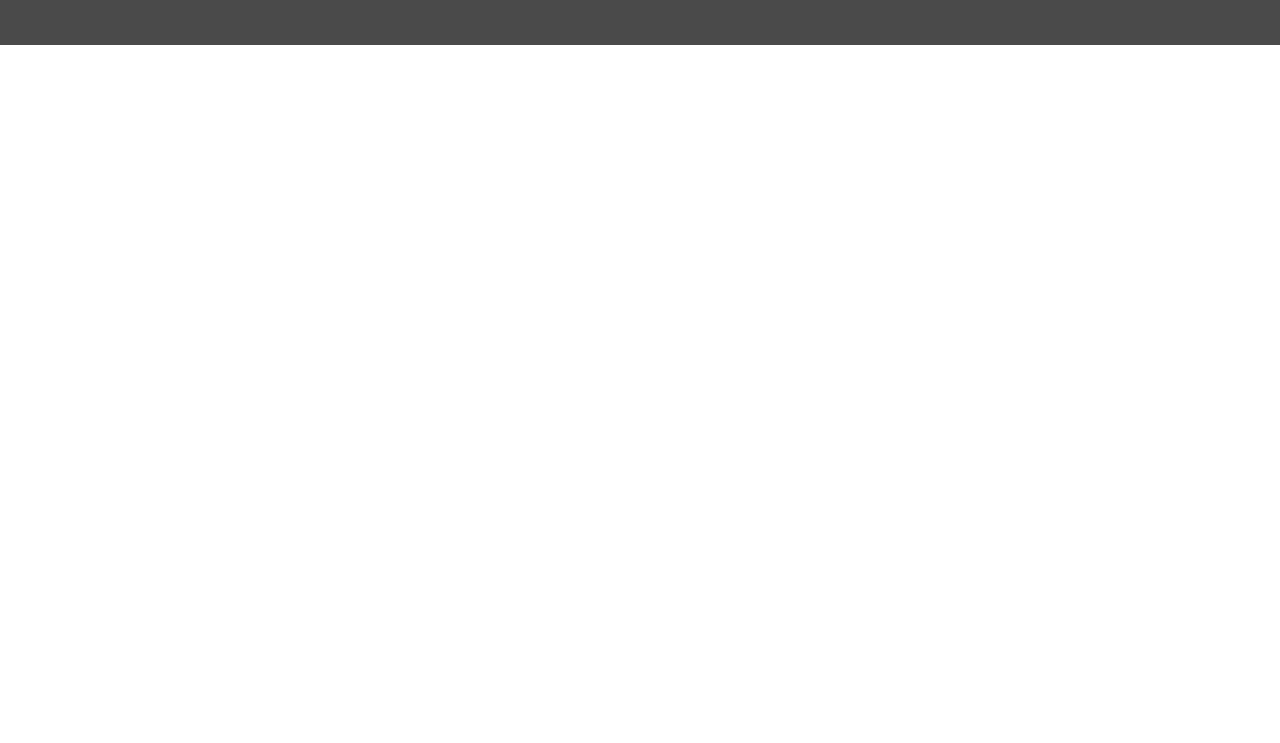
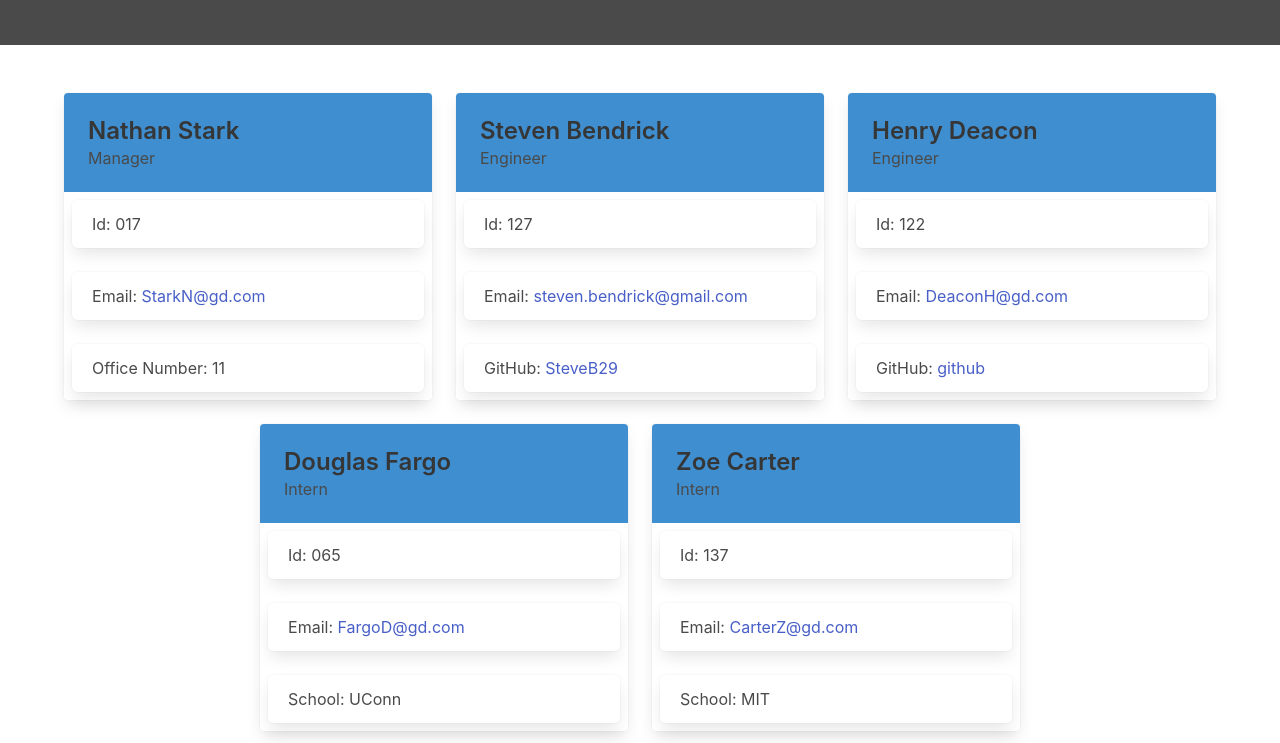
Before and after one commit to SteveB29/team-profile-generator, a website: page dist/index.html in a window 1280 px wide. Shown: the part 87-830 px from the top of the page. Before the commit the page ends 800 px from the top, so only its background shows below. Drawn offline with nearby package versions, Linux system fonts and the light colour scheme.

Commit message:
added video walkthrough and demo file

```diff
--- a/dist/index.html
+++ b/dist/index.html
@@ -18,5 +18,142 @@
     </div>
   </header>
 
+  <div class="container is-max-widescreen">
+
+    <div class="columns is-multiline is-centered">
+
+    <div class="column is-one-third">
+      <div class="card">
+        <div class="card-content has-background-info">
+          <div class="media">
+            <div class="media-content">
+              <p class="title is-4">Nathan Stark</p>
+              <p class="subtitle is-6">Manager</p>
+            </div>
+          </div>
+        </div>
+        <div class="card-content p-2">
+          <div class="content">
+            <div class="box py-3">
+              <p>Id: 017</p>
+            </div>
+            <div class="box py-3">
+              <p>Email: <a href="mailto:StarkN@gd.com" target="_blank">StarkN@gd.com</a></p>
+            </div>
+            <div class="box py-3">
+              <p>Office Number: 11</p>
+            </div>
+          </div>
+        </div>
+      </div>
+    </div>
+
+    <div class="column is-one-third">
+      <div class="card">
+        <div class="card-content has-background-info">
+          <div class="media">
+            <div class="media-content">
+              <p class="title is-4">Steven Bendrick</p>
+              <p class="subtitle is-6">Engineer</p>
+            </div>
+          </div>
+        </div>
+        <div class="card-content p-2">
+          <div class="content">
+            <div class="box py-3">
+              <p>Id: 127</p>
+            </div>
+            <div class="box py-3">
+              <p>Email: <a href="mailto:steven.bendrick@gmail.com" target="_blank">steven.bendrick@gmail.com</a></p>
+            </div>
+            <div class="box py-3">
+              <p>GitHub: <a href="https://github.com/SteveB29" target="_blank">SteveB29</a></p>
+            </div>
+          </div>
+        </div>
+      </div>
+    </div>
+
+    <div class="column is-one-third">
+      <div class="card">
+        <div class="card-content has-background-info">
+          <div class="media">
+            <div class="media-content">
+              <p class="title is-4">Henry Deacon</p>
+              <p class="subtitle is-6">Engineer</p>
+            </div>
+          </div>
+        </div>
+        <div class="card-content p-2">
+          <div class="content">
+            <div class="box py-3">
+              <p>Id: 122</p>
+            </div>
+            <div class="box py-3">
+              <p>Email: <a href="mailto:DeaconH@gd.com" target="_blank">DeaconH@gd.com</a></p>
+            </div>
+            <div class="box py-3">
+              <p>GitHub: <a href="https://github.com/github" target="_blank">github</a></p>
+            </div>
+          </div>
+        </div>
+      </div>
+    </div>
+
+    <div class="column is-one-third">
+      <div class="card">
+        <div class="card-content has-background-info">
+          <div class="media">
+            <div class="media-content">
+              <p class="title is-4">Douglas Fargo</p>
+              <p class="subtitle is-6">Intern</p>
+            </div>
+          </div>
+        </div>
+        <div class="card-content p-2">
+          <div class="content">
+            <div class="box py-3">
+              <p>Id: 065</p>
+            </div>
+            <div class="box py-3">
+              <p>Email: <a href="mailto:FargoD@gd.com" target="_blank">FargoD@gd.com</a></p>
+            </div>
+            <div class="box py-3">
+              <p>School: UConn</p>
+            </div>
+          </div>
+        </div>
+      </div>
+    </div>
+
+    <div class="column is-one-third">
+      <div class="card">
+        <div class="card-content has-background-info">
+          <div class="media">
+            <div class="media-content">
+              <p class="title is-4">Zoe Carter</p>
+              <p class="subtitle is-6">Intern</p>
+            </div>
+          </div>
+        </div>
+        <div class="card-content p-2">
+          <div class="content">
+            <div class="box py-3">
+              <p>Id: 137</p>
+            </div>
+            <div class="box py-3">
+              <p>Email: <a href="mailto:CarterZ@gd.com" target="_blank">CarterZ@gd.com</a></p>
+            </div>
+            <div class="box py-3">
+              <p>School: MIT</p>
+            </div>
+          </div>
+        </div>
+      </div>
+    </div>
+
+    </div>
+
+  </div>
 </body>
 </html>
```
Also changed, not shown: README.md.
